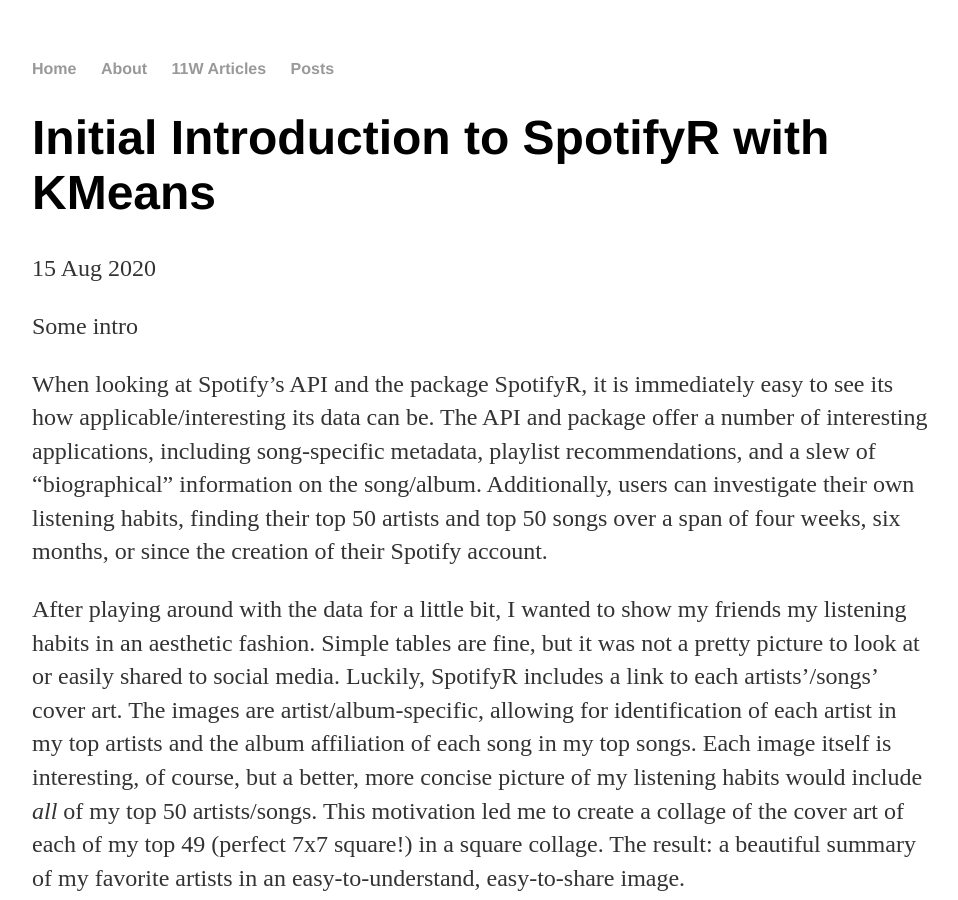
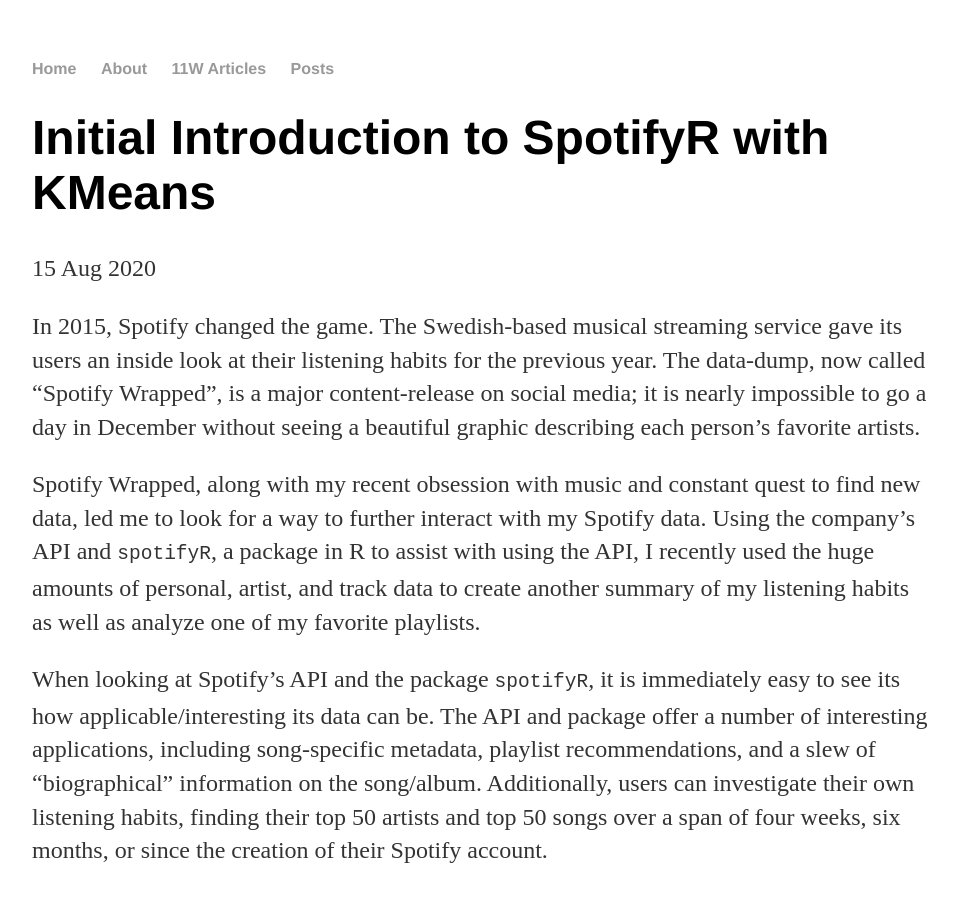
Before and after one commit to mtnartker/mtnartker.github.io, a Jekyll site: the page built from _posts/2020-08-15-spotify-api-spotifyr-intro.md, in a window 1280 px wide and 900 px high. Shown: the whole window, without its empty margins (160-1118 px from the left). Built offline with Jekyll 4.4.1, drawn with Linux system fonts in a browser that asks for light colours; some of the changed text lies outside the part shown; grey boxes are pictures that could not be loaded.

Commit message:
Update 2020-08-15-spotify-api-spotifyr-intro.md

```diff
--- a/_posts/2020-08-15-spotify-api-spotifyr-intro.md
+++ b/_posts/2020-08-15-spotify-api-spotifyr-intro.md
@@ -4,9 +4,11 @@
 date: 2020-08-15
 ---
 
-Some intro
+In 2015, Spotify changed the game. The Swedish-based musical streaming service gave its users an inside look at their listening habits for the previous year. The data-dump, now called "Spotify Wrapped", is a major content-release on social media; it is nearly impossible to go a day in December without seeing a beautiful graphic describing each person's favorite artists.
 
-When looking at Spotify’s API and the package SpotifyR, it is immediately easy to see its how applicable/interesting its data can be. The API and package offer a number of interesting applications, including song-specific metadata, playlist recommendations, and a slew of “biographical” information on the song/album. Additionally, users can investigate their own listening habits, finding their top 50 artists and top 50 songs over a span of four weeks, six months, or since the creation of their Spotify account.
+Spotify Wrapped, along with my recent obsession with music and constant quest to find new data, led me to look for a way to further interact with my Spotify data. Using the company's API and `spotifyR`, a package in R to assist with using the API, I recently used the huge amounts of personal, artist, and track data to create another summary of my listening habits as well as analyze one of my favorite playlists.
+
+When looking at Spotify’s API and the package `spotifyR`, it is immediately easy to see its how applicable/interesting its data can be. The API and package offer a number of interesting applications, including song-specific metadata, playlist recommendations, and a slew of “biographical” information on the song/album. Additionally, users can investigate their own listening habits, finding their top 50 artists and top 50 songs over a span of four weeks, six months, or since the creation of their Spotify account.
 
 After playing around with the data for a little bit, I wanted to show my friends my listening habits in an aesthetic fashion. Simple tables are fine, but it was not a pretty picture to look at or easily shared to social media. Luckily, SpotifyR includes a link to each artists’/songs’ cover art. The images are artist/album-specific, allowing for identification of each artist in my top artists and the album affiliation of each song in my top songs. Each image itself is interesting, of course, but a better, more concise picture of my listening habits would include _all_ of my top 50 artists/songs. This motivation led me to create a collage of the cover art of each of my top 49 (perfect 7x7 square!) in a square collage. The result: a beautiful summary of my favorite artists in an easy-to-understand, easy-to-share image.
 
@@ -20,7 +22,7 @@
 
 To begin, I prepared my playlist’s data with `spotifyR::get_playlist_audio_features()` and created a dataframe containing only the song’s audio features. Next, I randomly selected the number of centers, or number of clusters, I wanted the algorithm to search for in my data. In this case, I selected three clusters.
 
-Next, I wanted to visualize my clusters using principal component analysis, a dimensionality reduction technique. Principal component analysis, or PCA, is (describe PCA). By performing PCA on our data, we now have seven variables, with the top two variables accounting for over 50% of the data. The resulting plot of the data, as labeled by the song titles, can be seen along with the eigenvectors of the original variables. Unfortunately, we can not easily see the clusters in this plot, an issue that the `factoextra` package from R easily solves.
+Along with KMeans, I performed principal component analysis, a dimensionality reduction technique, on my data. KMeans and principal component analysis (PCA) have a [deep relation](http://ranger.uta.edu/~chqding/papers/KmeansPCA1.pdf). By performing PCA on our data, we now have seven variables, with the top two variables accounting for over 50% of the data. Next, we can plot the manipulated data, as labeled by the song titles, on the top two PCA variables. The plot can also be seen with the eigenvectors of the original variables. Unfortunately, we can not easily see the clusters in this plot, an issue that the `factoextra` package from R easily solves.
 
 <img src="https://user-images.githubusercontent.com/37127146/90986905-791a4600-e554-11ea-97a2-52190467e14c.png" alt="PCA and KMeans Plots" width="1000"/>
 
@@ -42,4 +44,4 @@
 
 As you can see in the above plot, two of our clusters overlap. While this seems incorrect, it is important to remember that the current plot is only using two of our seven variables created during the dimensionality reduction from PCA. These two variables account for 54% of the data, but 46% of the data is unplotted. The KMeans analysis of elán vital’s resulted in within cluster sum of squares of 0.43 for cluster one, 0.56 for cluster two, 0.66 for cluster three, 0.36 for cluster four, and 0.44 for cluster five with 69.4% of the variation in the data explained by the clusters.
 
-Overall, these strong measures show that even though elán vital has a consistent “mood” throughout the playlist, there are still specific groupings within it. Finish conclusion
+Overall, these strong measures show that even though elán vital has a consistent “mood” throughout the playlist, there are still specific groupings within it. In this analysis, I am only scratching the surface of this data's potential. In later posts, I will analyze the lyrics and themes present in albums, combine lyrical themes with each song's audio features, further investigate my listening habits, and more.
```
